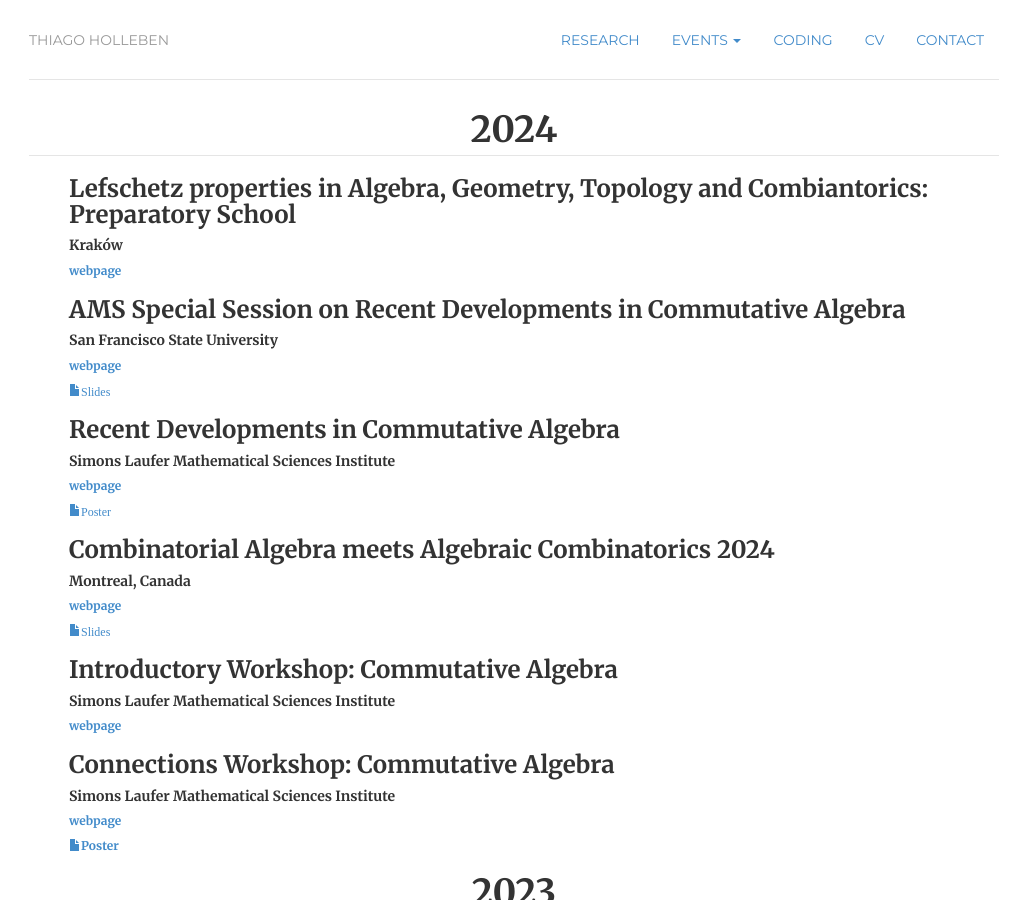
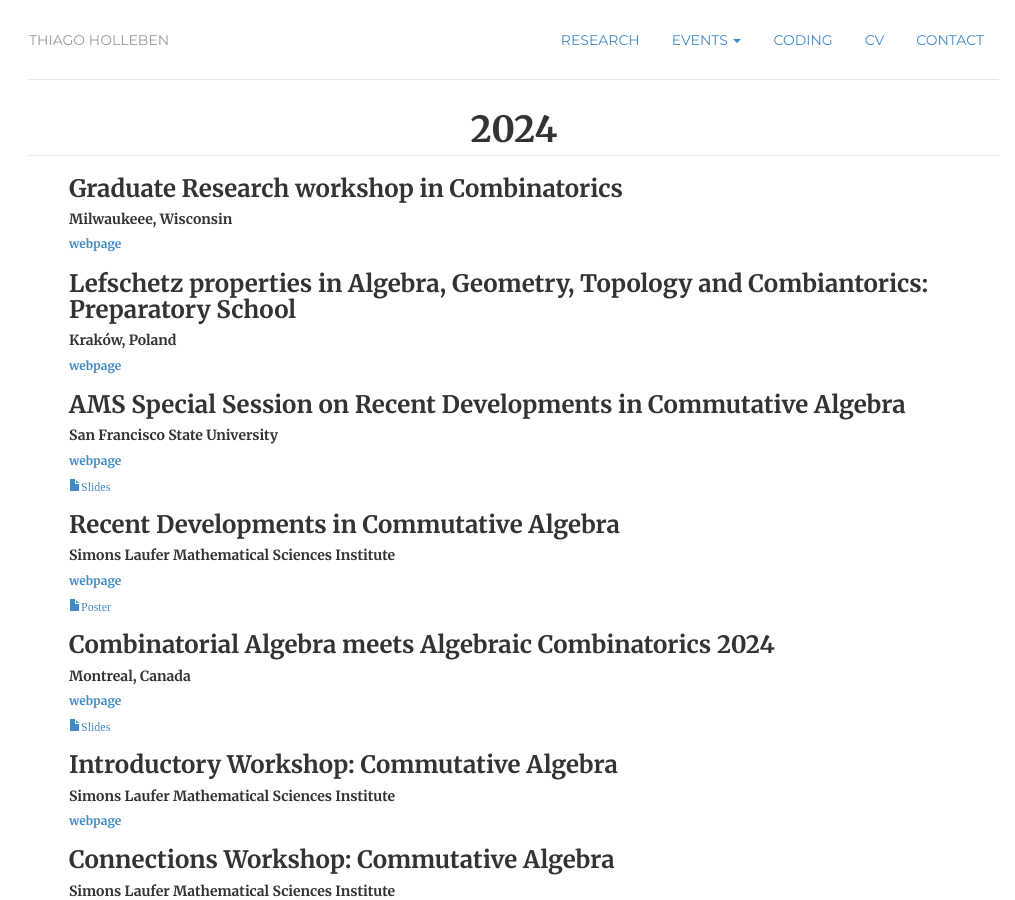
Before and after one commit to hollebenthiago/hollebenthiago.github.io, a Jekyll site: the page built from attended/index.html, in a window 1280 px wide and 900 px high. Shown: the whole window, without its empty margins (126-1141 px from the left). Built offline with Jekyll 4.4.1, drawn with Linux system fonts in a browser that asks for light colours.

Commit message:
adding grwc workshop

```diff
--- a/attended/index.html
+++ b/attended/index.html
@@ -12,10 +12,21 @@ description: Thiago Holleben is a PhD student at Dalhousie University.
         <ul>
             <li>
                 <h3>
+                    Graduate Research workshop in Combinatorics
+                </h3>
+                <h5>
+                    Milwaukeee, Wisconsin
+                </h5>
+                <h6>
+                    <a href="https://www.combinatoricsworkshop.org/workshop-locations/2024-milwaukee-wi">webpage</a>
+                </h6>
+            </li>
+            <li>
+                <h3>
                     Lefschetz properties in Algebra, Geometry, Topology and Combiantorics: Preparatory School
                 </h3>
                 <h5>
-                    Kraków
+                    Kraków, Poland
                 </h5>
                 <h6>
                     <a href="https://lefschetz.uken.krakow.pl/school/">webpage</a>
--- a/research/index.html
+++ b/research/index.html
@@ -107,7 +107,7 @@ description: Thiago Holleben is a PhD student at Dalhousie University.
                     The weak Lefschetz property and mixed multiplicities of monomial ideals
                 </h3>
                 <h5>
-                    Journal of Algebraic Combinatorics, to apepar.
+                    Journal of Algebraic Combinatorics, to appear.
                 </h5>
                 <h6>
                     <a href="https://arxiv.org/abs/2306.13274"><i class="glyphicon glyphicon-file"></i> arxiv:2306.13274</a>
```
